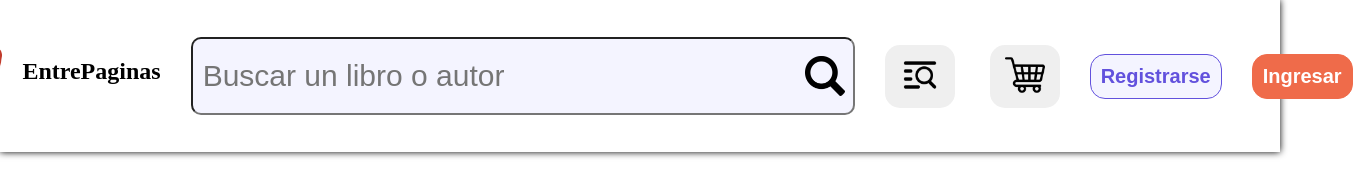
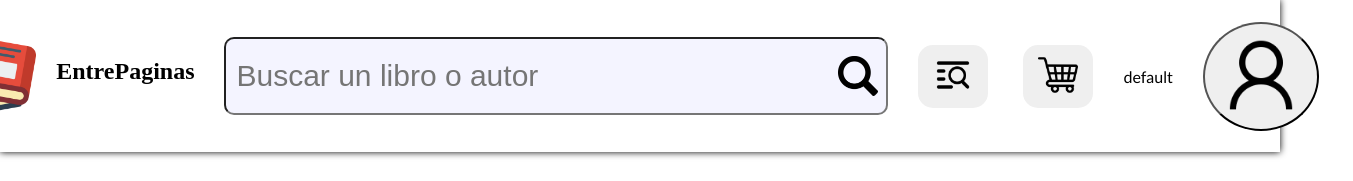
Before and after one commit to mramirezcc/pweb2-final, an Angular app in the folder frontend-angular/angular/entrePaginas/: page / in a window 1280 px wide. Shown: the top 181 px of the page, 1353 px wide, since content can reach past the window. Built offline with nearby package versions, Linux system fonts and the light colour scheme; a web font is replaced by a local one.

Commit message:
Estableciendo routing de prueba :)

```diff
--- a/frontend-angular/angular/entrePaginas/src/app/app-routing.module.ts
+++ b/frontend-angular/angular/entrePaginas/src/app/app-routing.module.ts
@@ -1,7 +1,14 @@
 import { NgModule } from '@angular/core';
 import { RouterModule, Routes } from '@angular/router';
+import { MainComponent } from './main/main.component';
 
-const routes: Routes = [];
+import { CarShopComponent } from './car-shop/car-shop.component';
+const routes: Routes = [
+  // Otras rutas
+  { path: '', component: MainComponent },
+
+  { path: 'shoppingCart', component: CarShopComponent },
+];
 
 @NgModule({
   imports: [RouterModule.forRoot(routes)],
--- a/frontend-angular/angular/entrePaginas/src/app/app.component.html
+++ b/frontend-angular/angular/entrePaginas/src/app/app.component.html
@@ -1,4 +1,4 @@
-<app-main></app-main>
+<router-outlet></router-outlet>
 
 <!--
 <app-navbar></app-navbar>
--- a/frontend-angular/angular/entrePaginas/src/app/main/main.component.html
+++ b/frontend-angular/angular/entrePaginas/src/app/main/main.component.html
@@ -1,11 +1,10 @@
-<!-- parent.component.html -->
 <div class="container">
     <app-navbar [registered]="isRegistered" [username]="username" (toggleAdvancedSearch)="toggleAdvancedSearch()"></app-navbar>
     <app-add-spo></app-add-spo>
+
     <app-show-books></app-show-books>
     <app-footer></app-footer>
 
-    <!-- Overlay y componente de búsqueda avanzada -->
     <div class="overlay" *ngIf="showAdvancedSearch" (click)="toggleAdvancedSearch()"></div>
     <app-advanced-search *ngIf="showAdvancedSearch" class="modal"></app-advanced-search>
   </div>
--- a/frontend-angular/angular/entrePaginas/src/app/main/main.component.ts
+++ b/frontend-angular/angular/entrePaginas/src/app/main/main.component.ts
@@ -6,7 +6,7 @@ import { Component } from '@angular/core';
   styleUrl: './main.component.css'
 })
 export class MainComponent {
-  isRegistered: boolean = false;
+  isRegistered: boolean = true;
   username: string = 'default';
 
   //al ser generado recibe del backend si el usuario esta registrado y si lo esta obtener el username
@@ -17,4 +17,7 @@ export class MainComponent {
     console.log("called?");
     this.showAdvancedSearch = !this.showAdvancedSearch;
   }
+
+
+
 }
--- a/frontend-angular/angular/entrePaginas/src/app/navbar/navbar.component.html
+++ b/frontend-angular/angular/entrePaginas/src/app/navbar/navbar.component.html
@@ -9,7 +9,7 @@
     </div>
     <div class="options">
         <button (click)="openAdvanceSearch()"><img src="../../advanceIcon.png"></button>
-        <button onclick="(openCartIcon)"><img src="../../cartIcon.png"></button>
+        <button (click)="redirectShoppingCar()"><img src="../../cartIcon.png"></button>
     </div>
 
     <!--Editar si el usuario esta logeado o no, si esta-->
--- a/frontend-angular/angular/entrePaginas/src/app/navbar/navbar.component.ts
+++ b/frontend-angular/angular/entrePaginas/src/app/navbar/navbar.component.ts
@@ -1,4 +1,5 @@
 import { Component, Input, Output, EventEmitter} from '@angular/core';
+import { Router } from '@angular/router'; // Importa el Router
 
 @Component({
   selector: 'app-navbar',
@@ -9,7 +10,9 @@ export class NavbarComponent {
   @Input() registered: boolean = false;
   @Input() username: string = 'default';
   @Output() toggleAdvancedSearch = new EventEmitter<void>();
+  @Output() openCart = new EventEmitter<void>();
 
+  constructor(private router: Router) {} // Inyecta el Router
 
   isRegistered(): boolean {
     return this.registered;
@@ -18,4 +21,12 @@ export class NavbarComponent {
     console.log("emitiendo busqueda avanzada")
     this.toggleAdvancedSearch.emit();
   }
+  redirectShoppingCar(): void{
+    console.log("Validado si es usuario o no, y luego abrir la nueva pagina web")
+    if(this.registered){
+      window.location.href = '/shoppingCart'; // Usa window.location.href para redirigir
+    }else{
+      alert("No esta registrado!");
+    }
+  }
 }
```
